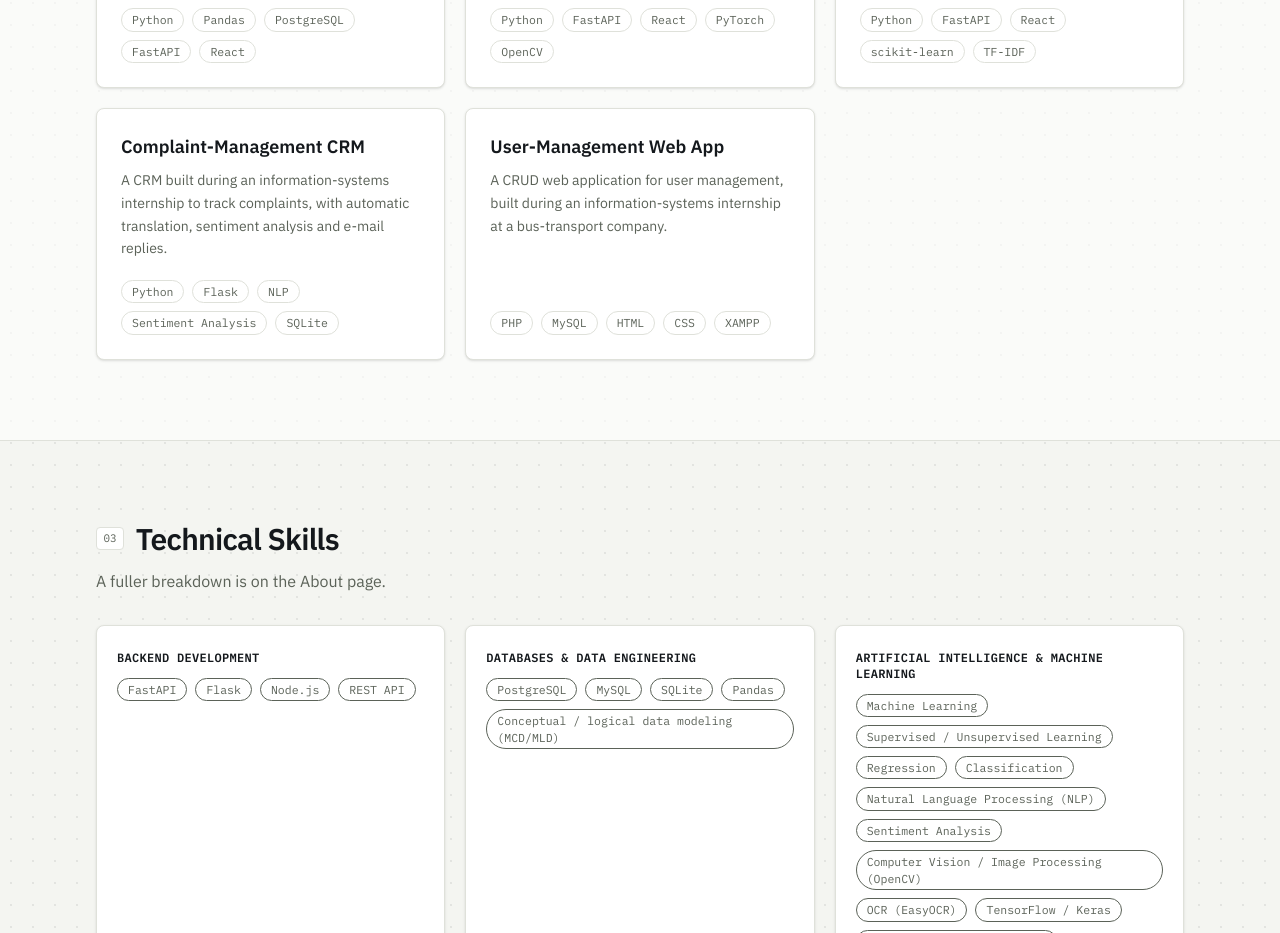
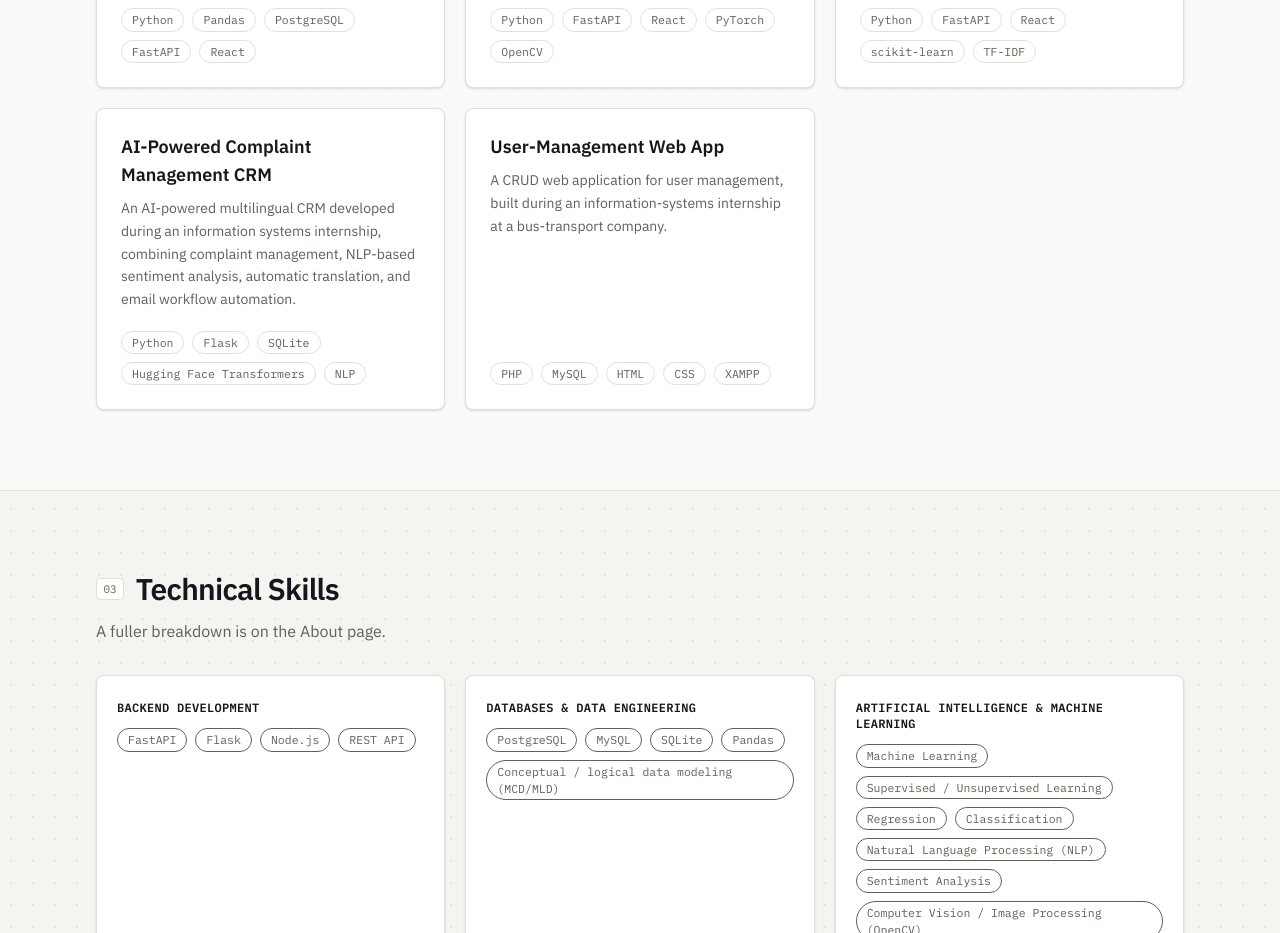
Before and after one commit to Xerow42/Portfolio, a Next.js app: page / in a window 1280 px wide. Shown: the part 1680-2613 px from the top of the page. Built offline with nearby package versions, Linux system fonts and the light colour scheme; no server answers.

Commit message:
Enhance CRM project presentation with NLP and automation details

```diff
--- a/data/projects.ts
+++ b/data/projects.ts
@@ -265,27 +265,126 @@ export const projects: Project[] = [
   },
   {
   slug: "prescolaire-crm",
-    title: "Complaint-Management CRM",
+  title: "AI-Powered Complaint Management CRM",
   status: "documented",
+  featured: false,
+
   shortDescription:
-      "A CRM built during an information-systems internship to track complaints, with automatic translation, sentiment analysis and e-mail replies.",
-    category: ["Full Stack Development", "Artificial Intelligence", "Information Systems"],
-    tech: ["Python", "Flask", "NLP", "Sentiment Analysis", "SQLite"],
-    role: "IT Intern, Information Systems Department — Fédération Marocaine du Préscolaire (Rabat, Morocco).",
+    "An AI-powered multilingual CRM developed during an information systems internship, combining complaint management, NLP-based sentiment analysis, automatic translation, and email workflow automation.",
+
+  category: [
+    "Full Stack Development",
+    "Artificial Intelligence",
+    "Natural Language Processing",
+    "Information Systems",
+    "Business Process Automation",
+  ],
+
+  tech: [
+    "Python",
+    "Flask",
+    "SQLite",
+    "Hugging Face Transformers",
+    "NLP",
+    "Sentiment Analysis",
+    "Language Detection",
+    "Deep Translator",
+    "HTML / CSS",
+    "SMTP",
+    "CSV",
+  ],
+
+  role:
+    "IT Intern — Information Systems Department, Fédération Marocaine du Préscolaire (FMPS), Rabat, Morocco. Designed and developed a complaint management application integrating NLP, multilingual communication, and database-backed workflows.",
+
   timeframe: "2025 · 1 month",
-    links: [{ label: "GitHub", url: "https://github.com/Xerow42/crm" }],
-    problem: "Complaints had no central place to be recorded and tracked, and no simple way to spot which ones were most urgent.",
-    solution: "A Flask CRM that stores complaints in SQLite and uses NLP to translate and score them, then sends replies by e-mail.",
+
+  links: [
+    {
+      label: "GitHub — Source Code",
+      url: "https://github.com/Xerow42/crm",
+    },
+  ],
+
+  problem:
+    "Managing complaints through fragmented processes makes it difficult to centralize requests, understand customer dissatisfaction, and respond efficiently. Multilingual submissions introduce additional challenges, while manual data entry and repetitive email communication increase administrative workload.",
+
+  solution:
+    "Developed a Flask-based CRM that centralizes complaints in a relational SQLite database and integrates NLP directly into the processing workflow. The system automatically detects the language of incoming messages, translates their content, analyzes sentiment using a pretrained Transformer model, and facilitates multilingual email responses through SMTP integration.",
+
   features: [
-      "Complaint intake and tracking in a web interface.",
-      "Automatic translation and sentiment analysis of each complaint.",
-      "E-mail replies sent from the application; CSV import of complaint records.",
+    "Centralized complaint dashboard displaying submitted requests, customer information, complaint categories, and sentiment indicators.",
+
+    "Automated sentiment classification using Hugging Face Transformers, returning positive or negative sentiment labels with confidence scores.",
+
+    "Automatic language identification and multilingual translation of incoming complaints using language detection and translation libraries.",
+
+    "Complaint registration with customer details, categories, original messages, translated content, and sentiment analysis results.",
+
+    "Multilingual email response workflow allowing administrators to compose replies and communicate with customers in their original language.",
+
+    "CSV import pipeline for processing existing complaint records, creating customer and complaint-category entries, and applying NLP analysis.",
+
+    "SQLite-backed persistence with relational tables connecting customers, complaint categories, and complaint records.",
+
+    "Administrative interfaces for registering customers, managing complaint categories, processing requests, and reviewing complaint information.",
   ],
+
+  architecture:
+    "Lightweight monolithic web architecture built with Python and Flask. Server-rendered HTML templates provide the administrative interface, while Flask handles business logic, database operations, NLP inference, translation, and email communication. SQLite stores relational complaint data. Hugging Face Transformers provides sentiment classification, language-detection and translation libraries support multilingual processing, and SMTP handles outgoing email messages.",
+
   technicalImplementation: [
-      "Flask backend with the translation and sentiment steps built into the complaint flow; SQLite for persistence.",
+    "Developed a Python Flask application with dedicated routes for complaint registration, processing, customer management, category management, and CSV imports.",
+
+    "Designed an SQLite relational schema linking customers, complaint categories, and complaints through foreign-key relationships.",
+
+    "Integrated a pretrained Hugging Face Transformers sentiment-analysis pipeline to classify complaint text and extract confidence scores.",
+
+    "Implemented multilingual text processing using automatic language detection and translation into French and English for administrative review and NLP inference.",
+
+    "Built a CSV ingestion workflow that parses records, resolves existing customers and categories, and stores complaints with their translated text and sentiment predictions.",
+
+    "Implemented SMTP-based email communication with multilingual response generation and complaint-processing actions.",
+
+    "Developed server-rendered administrative views using Flask templates, HTML, and CSS.",
   ],
+
+  challenges: [
+    "Integrating NLP inference into a traditional complaint management workflow while maintaining a straightforward administrative interface.",
+
+    "Handling complaints written in different languages and preparing translated text for sentiment classification.",
+
+    "Designing relational database structures that connect customers, complaint categories, and submitted requests.",
+
+    "Coordinating data ingestion, text processing, persistence, and email communication within a single Flask application.",
+
+    "Developing a functional end-to-end prototype within a one-month internship.",
+  ],
+
   results: [
-      "A working CRM used during the internship to process and prioritize incoming complaints.",
+    "Delivered a functional CRM prototype combining complaint registration, multilingual processing, sentiment analysis, and administrative review.",
+
+    "Integrated pretrained Transformer-based sentiment analysis into complaint registration and CSV import workflows.",
+
+    "Implemented automatic translation and multilingual email response capabilities to support communication across languages.",
+
+    "Established persistent complaint records and customer-category relationships using SQLite.",
+
+    "Documented the application's architecture, functionality, and user interfaces in a public GitHub repository.",
+  ],
+
+  futureImprovements: [
+    "Introduce authentication and role-based access control for administrative operations.",
+
+    "Implement explicit complaint statuses, assignment workflows, and urgency-based prioritization.",
+
+    "Expand dashboard analytics with sentiment trends, response times, and complaint-resolution metrics.",
+
+    "Add automated tests, stronger input validation, and improved error handling.",
+
+    "Move credentials to environment variables and improve production deployment security.",
+
+    "Containerize the application and introduce CI/CD automation.",
   ],
 },
   {
```
Lines whose indentation alone changed are shown as unchanged.
